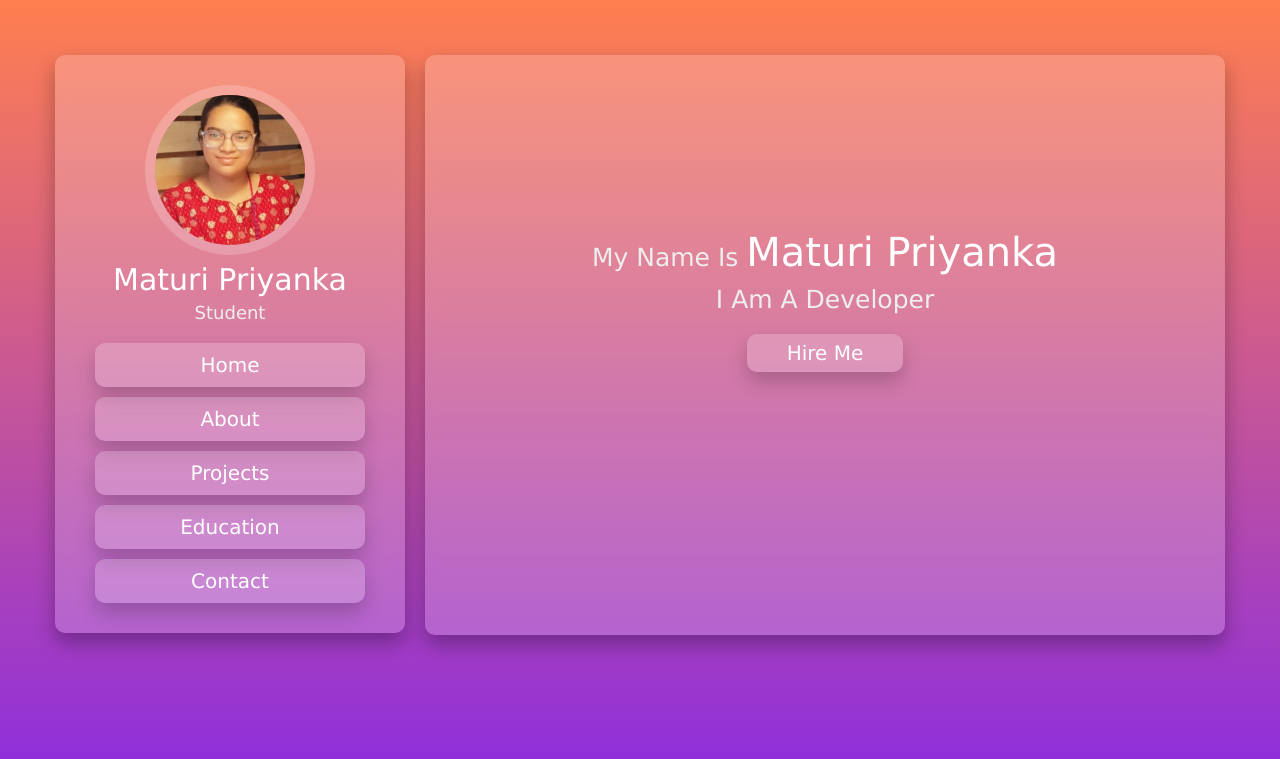
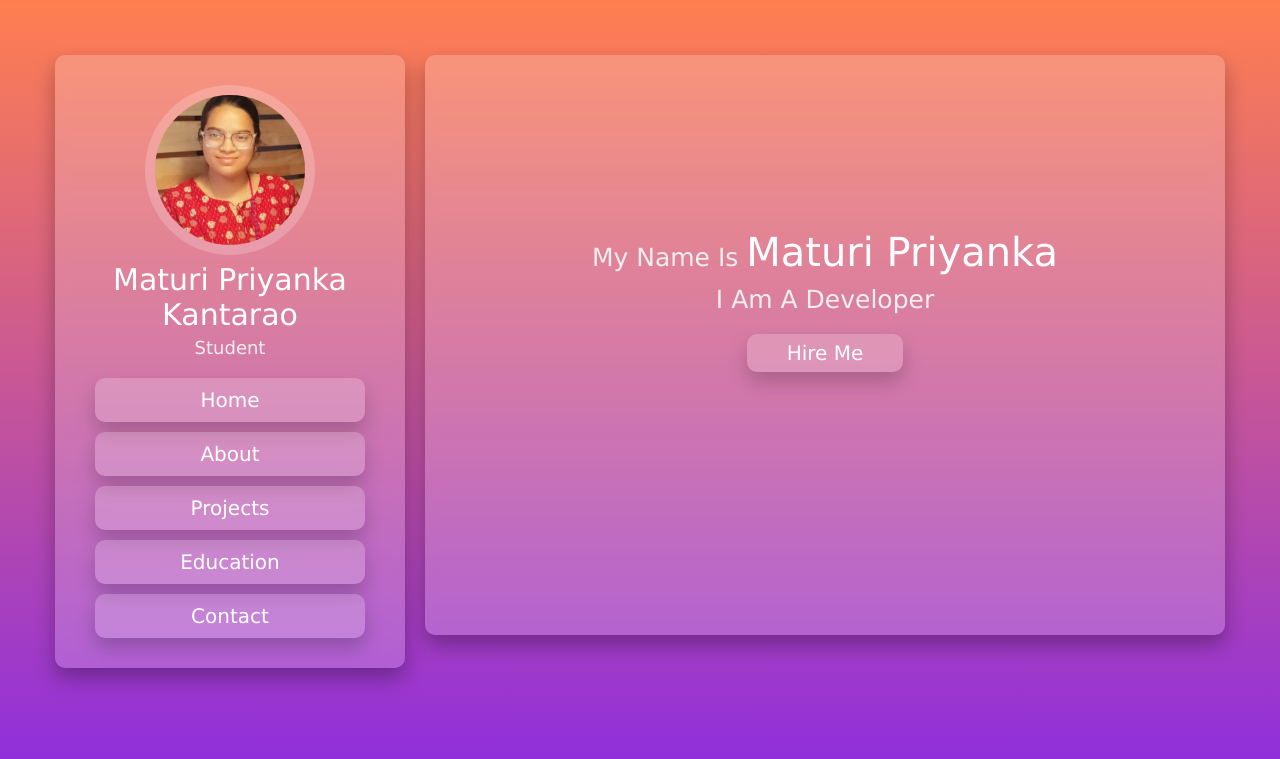
Before and after one commit to PriyankaMaturi/PORTFOLIO, a plain HTML site: page index.html in a window 1280 px wide. Drawn offline with nearby package versions, Linux system fonts and the light colour scheme.

Commit message:
Update index.html

```diff
--- a/index.html
+++ b/index.html
@@ -19,7 +19,7 @@
 
     <div class="user">
         <img src="mypic.jpg" alt="">
-        <h3 class="name">Maturi Priyanka</h3>
+        <h3 class="name">Maturi Priyanka Kantarao</h3>
         <p class="post">Student </p>
     </div>
 
```
